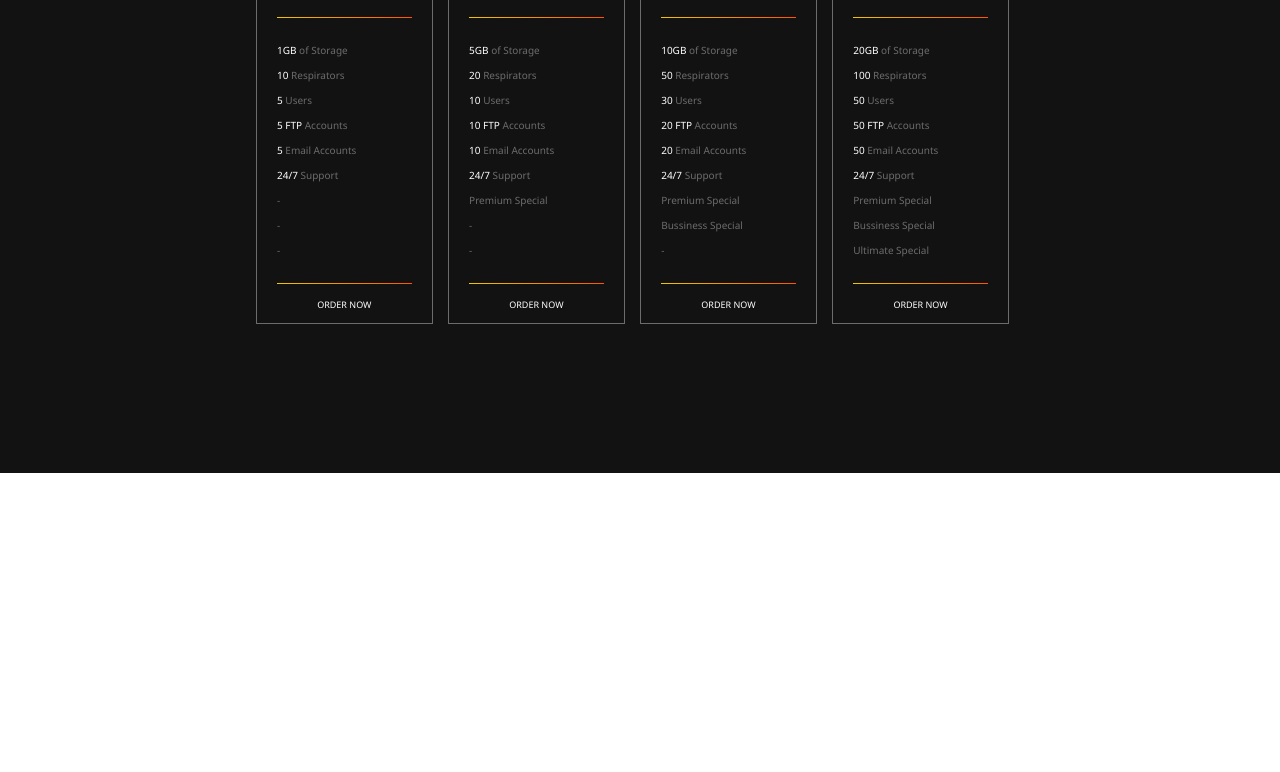
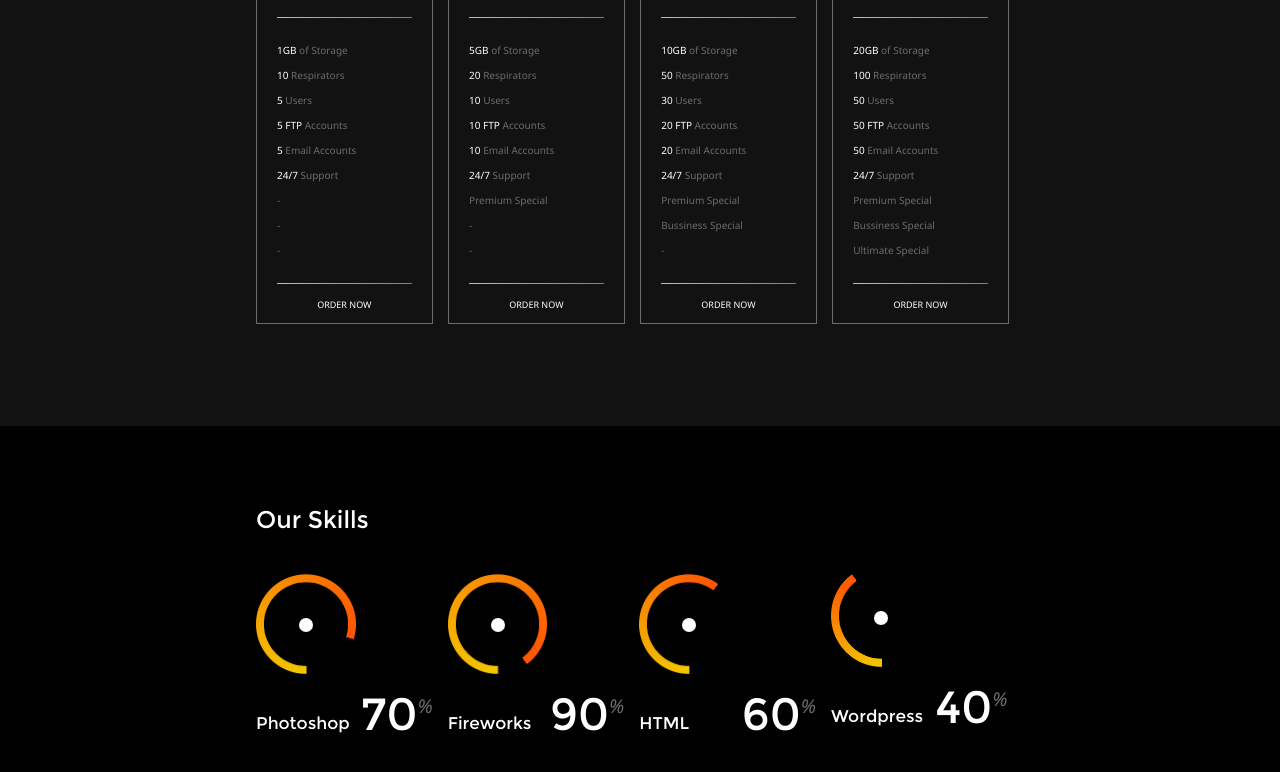
Before and after one commit to arthurmyr/sarbat, a website: page public/index.html in a window 1280 px wide. Shown: the part 3346-4118 px from the top of the page. Before the commit the page ends 3819 px from the top, so only its background shows below. Drawn offline with Linux system fonts and the light colour scheme.

Commit message:
Make the gauge of the sixth section (Our Skills)

```diff
--- a/public/index.html
+++ b/public/index.html
@@ -238,6 +238,32 @@
   </section>
 
   <section id="section-6">
+    <h2>Our Skills</h2>
+    <div>
+      <img src='img/gauge-70.png' alt='Skill gauge'>
+      <div class='circle'></div>
+      <h3>Photoshop</h3>
+      <span>70<em>%</em></span>
+    </div>
+    <div>
+      <img src='img/gauge-90.png' alt='Skill gauge'>
+      <div class='circle'></div>
+      <h3>Fireworks</h3>
+      <span>90<em>%</em></span>
+    </div>
+    <div>
+      <img src='img/gauge-60.png' alt='Skill gauge'>
+      <div class='circle'></div>
+      <h3>HTML</h3>
+      <span>60<em>%</em></span>
+    </div>
+    <div>
+      <img src='img/gauge-40.png' alt='Skill gauge'>
+      <div class='circle'></div>
+      <h3>Wordpress</h3>
+      <span>40<em>%</em></span>
+    </div>
+
   </section>
 
   <section id="section-7">
--- a/public/sass/_style.scss
+++ b/public/sass/_style.scss
@@ -346,7 +346,7 @@ h2, h3 {
 }
 
 #section-5 {
-  height: 627px;
+  height: 580px;
   background-color: #121212;
   padding-top: 75px;
   padding-left: 20%;
@@ -415,3 +415,61 @@ h2, h3 {
       text-align: center;
   }
 }
+
+#section-6 {
+  padding: 80px 20% 0 20%;
+  height: 686px;
+  background: #000;
+  h2 {
+    margin-bottom: 40px;
+    text-align: left;
+  }
+  > div {
+    position: relative;
+    float: left;
+    display: inline-block;
+    width: 23%;
+    margin-right: 15px;
+    img {
+      display: block;
+      height: 100px;
+    }
+    h3 {
+      font-size: 17px;
+      display: inline-block;
+      position: absolute;
+      left: 0px;
+      bottom: -46px;
+    }
+    span {
+      color: white;
+      display: inline-block;
+      font-size: 45px;
+      font-family: 'Montserrat', sans-serif;
+      font-weight: 900px;
+      position: absolute;
+      right: 0px;
+      em {
+        font-size: 19px;
+        color: #6c6c6c;
+        font-style: italic;
+        font-family: 'Noto Sans', sans-serif;
+        position: relative;
+        bottom: 17px;
+      }
+    }
+    .circle {
+      background-color: white;
+      border-radius: 50%;
+      width: 14px;
+      height: 14px;
+      position: relative;
+      left: 43px;
+      bottom: 56px;
+    }
+  }
+  > div:nth-child(5) img {
+      height: 93px;
+      margin-right: 0;
+  }
+}
```
Also changed, not shown: public/img/gauge-40.png (added), public/img/gauge-60.png (added), public/img/gauge-70.png (added), public/img/gauge-90.png (added), public/main.css.
